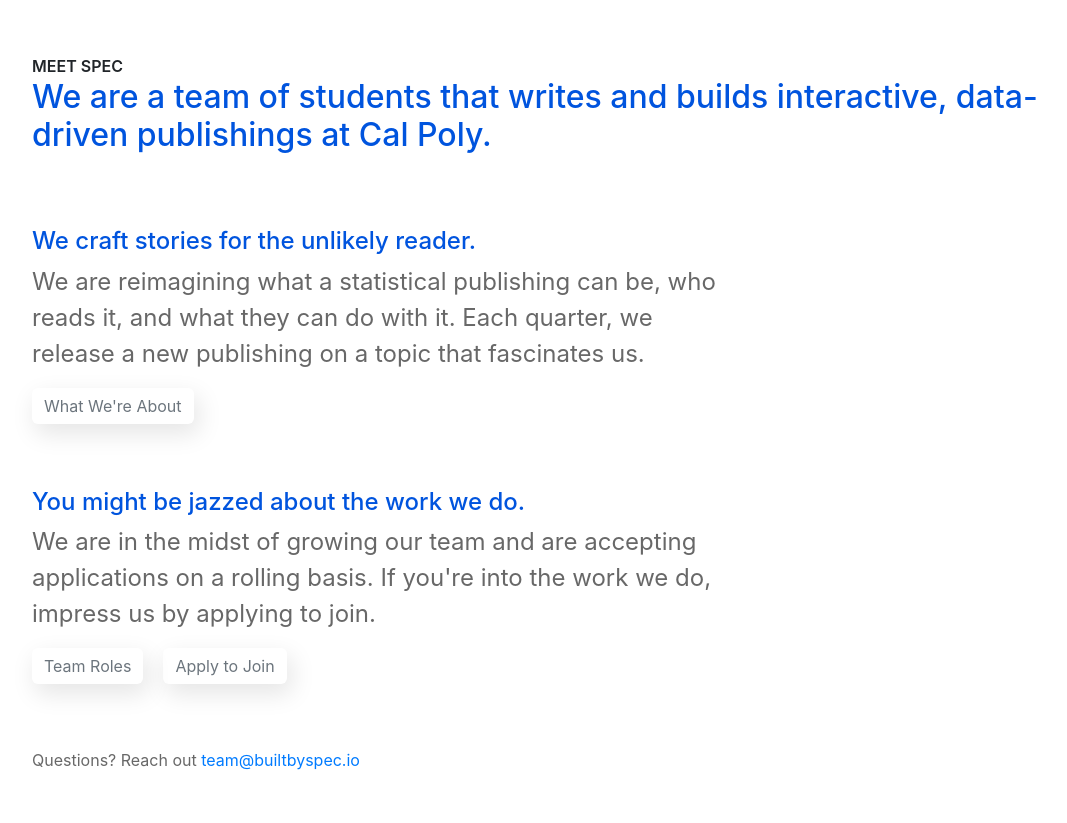
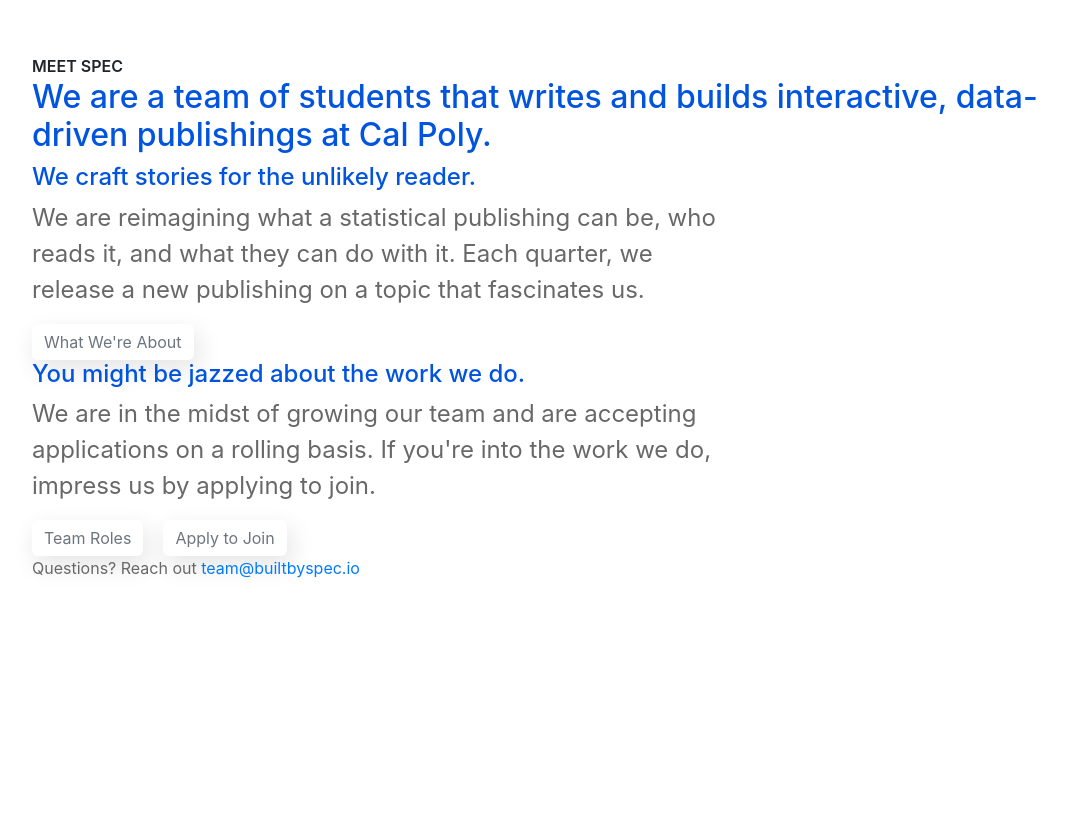
Before and after one commit to builtbyspec/builtbyspec.github.io, a plain HTML site: page index.html in a window 1280 px wide. Shown: the part 138-961 px from the top of the page, without its empty margins (70-1137 px from the left). After the commit the page ends 926 px from the top, so only its background shows below. Drawn offline with nearby package versions, Linux system fonts and the light colour scheme.

Commit message:
Removed extraneous container class tags

```diff
--- a/index.html
+++ b/index.html
@@ -1,4 +1,4 @@
-<!-- Hiya! We are looking for developers to join our team. Consider applying!-->
+<!-- Hi there! We are looking for developers to join our team. Consider applying!-->
 <!doctype html>
 <html lang="en">
   <head>
@@ -16,8 +16,6 @@
                     <h1 span id="purpose">We are a team of students that writes and builds interactive, data-driven publishings at Cal Poly.</h1>
                 </div>
             </div>
-      </div>
-      <div class="container">
             <div class="row">
                 <div class="col-md-8">
                     <h2>We craft stories for the unlikely reader.</h2>
@@ -26,8 +24,6 @@
                     <a href="https://www.notion.so/teamspec/About-Spec-44316188ad68439bb6f03f4d014f36a4" target="_blank"><button type="button" class="btn btn-outline-secondary">What We're About</button></a>
                 </div>
             </div>
-      </div>
-      <div class="container">
             <div class="row">
                 <div class="col-md-8">
                     <h2>You might be jazzed about the work we do.</h2>
@@ -35,8 +31,6 @@
                     <a href="https://www.notion.so/teamspec/Team-Roles-at-Spec-f2c57f41485d4f5682a671aed3a261f8" target="_blank"><button type="button" class="btn btn-outline-secondary">Team Roles</button></a><a href="https://airtable.com/shr8ckRfEoF2PTwg5" target="_blank"><button type="button" class="btn btn-small btn-outline-secondary">Apply to Join</button></a>
                 </div>
             </div>
-      </div>
-      <div class="container">
             <div class="row">
                 <div class="col-md-12">
                     <p id="contact">Questions? Reach out <a href="mailto:team@builtbyspec.io">team@builtbyspec.io</a></p>
```
